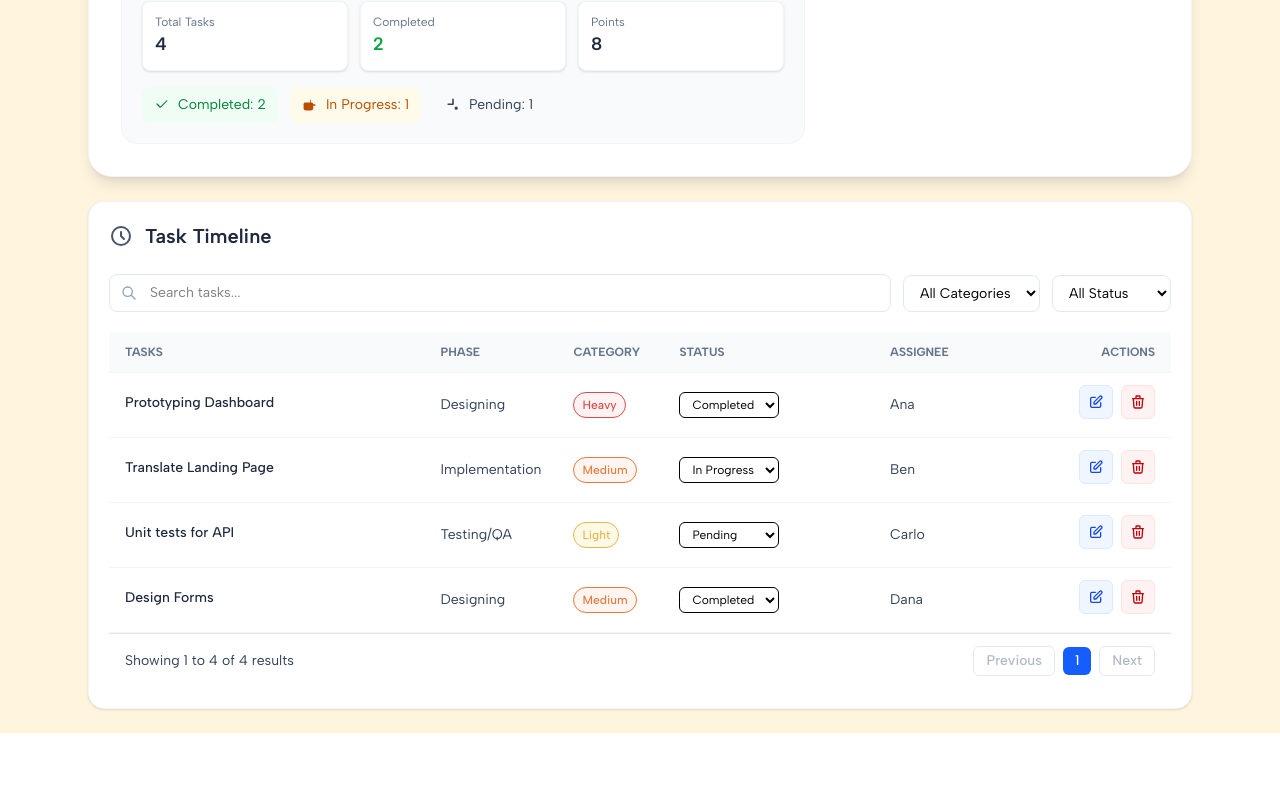
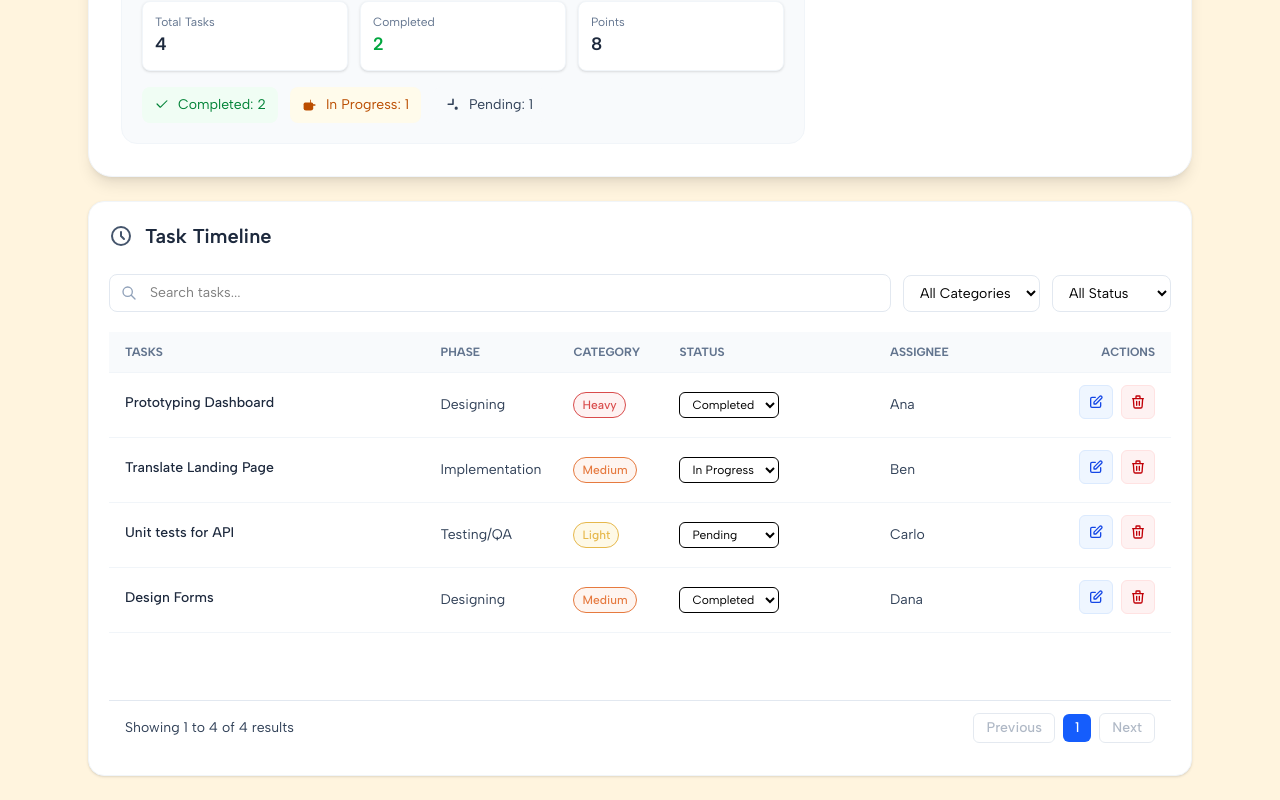
Before and after one commit to Bridge-Digital-Transformations-INTERNS/bridgeTGT, a Vue app: page / in a window 1280 px wide. Shown: the part 359-1159 px from the top of the page. Before the commit the page ends 1092 px from the top, so only its background shows below. Built offline with nearby package versions, Linux system fonts and the light colour scheme.

Commit message:
Task Timeline card now have fixed height

```diff
--- a/src/components/TaskTable.vue
+++ b/src/components/TaskTable.vue
@@ -53,7 +53,7 @@
     </div>
 
     <!-- Task Table -->
-    <div class="overflow-x-auto">
+    <div class="overflow-x-auto h-92 flex flex-col">
       <table class="min-w-full table-fixed divide-y divide-slate-100 text-sm">
         <colgroup>
           <col style="width: 30%" />
@@ -64,7 +64,7 @@
           <col style="width: 10%" />
         </colgroup>
 
-        <thead class="bg-slate-50">
+        <thead class="bg-slate-50 sticky top-0 z-10">
           <tr class="text-left text-xs text-slate-500 uppercase">
             <th class="px-4 py-3">Tasks</th>
             <th class="px-4 py-3">Phase</th>
@@ -75,7 +75,7 @@
           </tr>
         </thead>
 
-        <tbody class="bg-white divide-y divide-slate-100">
+        <tbody class="bg-white divide-y divide-slate-100 overflow-y-auto">
           <tr
             v-for="t in taskStore.paginatedTasks"
             :key="t.id"
```
